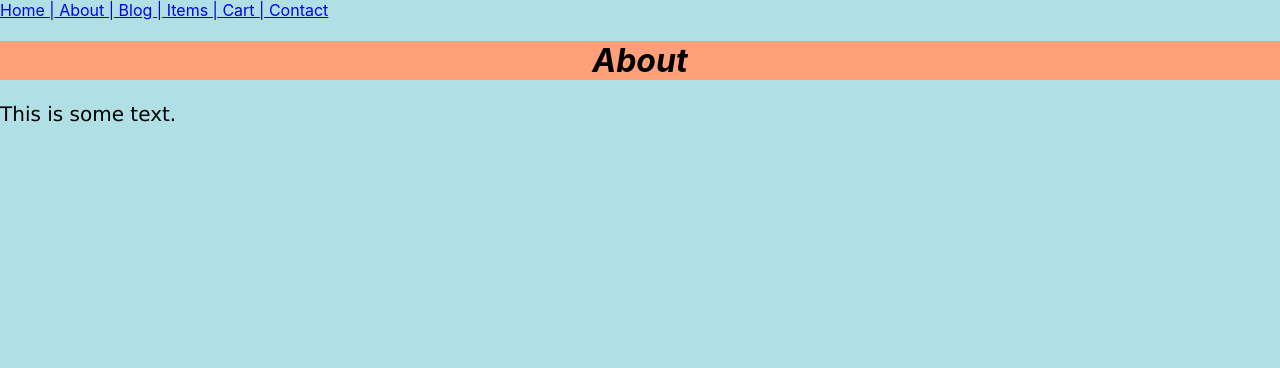
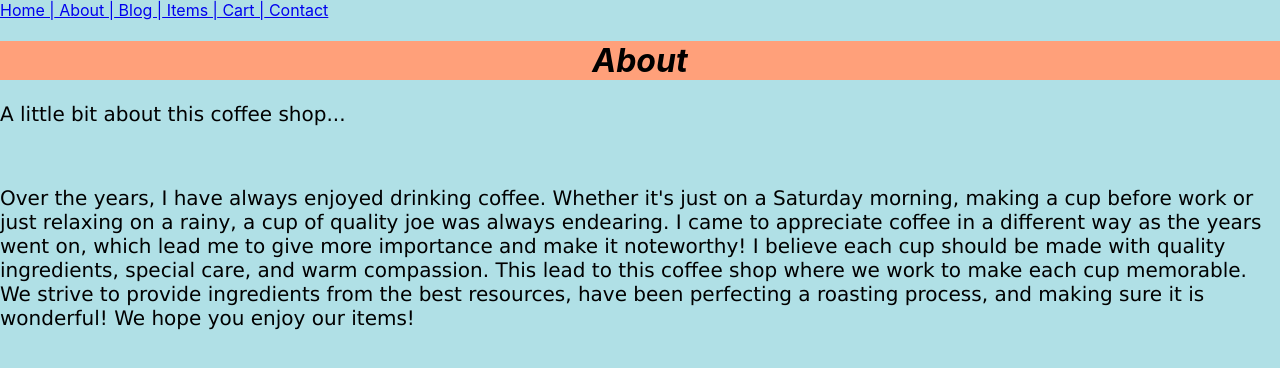
Before and after one commit to hpanditi/react-github-repo, a React (Create React App) app: page /About in a window 1280 px wide. Shown: the top 368 px of the page. Built offline with nearby package versions, Linux system fonts and the light colour scheme.

Commit message:
Added content

```diff
--- a/src/components/About.js
+++ b/src/components/About.js
@@ -13,7 +13,20 @@ function About() {
         <h1>About</h1>
       </header>
       <body>
-        <p>This is some text.</p>
+        <p>A little bit about this coffee shop...</p>
+        <br />
+        <p>
+          Over the years, I have always enjoyed drinking coffee. Whether it's
+          just on a Saturday morning, making a cup before work or just relaxing
+          on a rainy, a cup of quality joe was always endearing. I came to
+          appreciate coffee in a different way as the years went on, which lead
+          me to give more importance and make it noteworthy! I believe each cup
+          should be made with quality ingredients, special care, and warm
+          compassion. This lead to this coffee shop where we work to make each
+          cup memorable. We strive to provide ingredients from the best
+          resources, have been perfecting a roasting process, and making sure it
+          is wonderful! We hope you enjoy our items!
+        </p>
       </body>
     </div>
   );
--- a/src/components/Blog.js
+++ b/src/components/Blog.js
@@ -13,7 +13,14 @@ function Blog() {
         <h1>Blog</h1>
       </header>
       <body>
-        <p>This is some text.</p>
+        <p>Here is more stuff about coffee!</p>
+        <br />
+        <article>
+          Lorem ipsum dolor sit amet consectetur adipisicing elit. Quidem facere
+          assumenda vitae voluptate pariatur ducimus blanditiis sapiente atque
+          corrupti harum eveniet animi magnam inventore, labore laboriosam fuga
+          quisquam optio a!
+        </article>
       </body>
     </div>
   );
```
